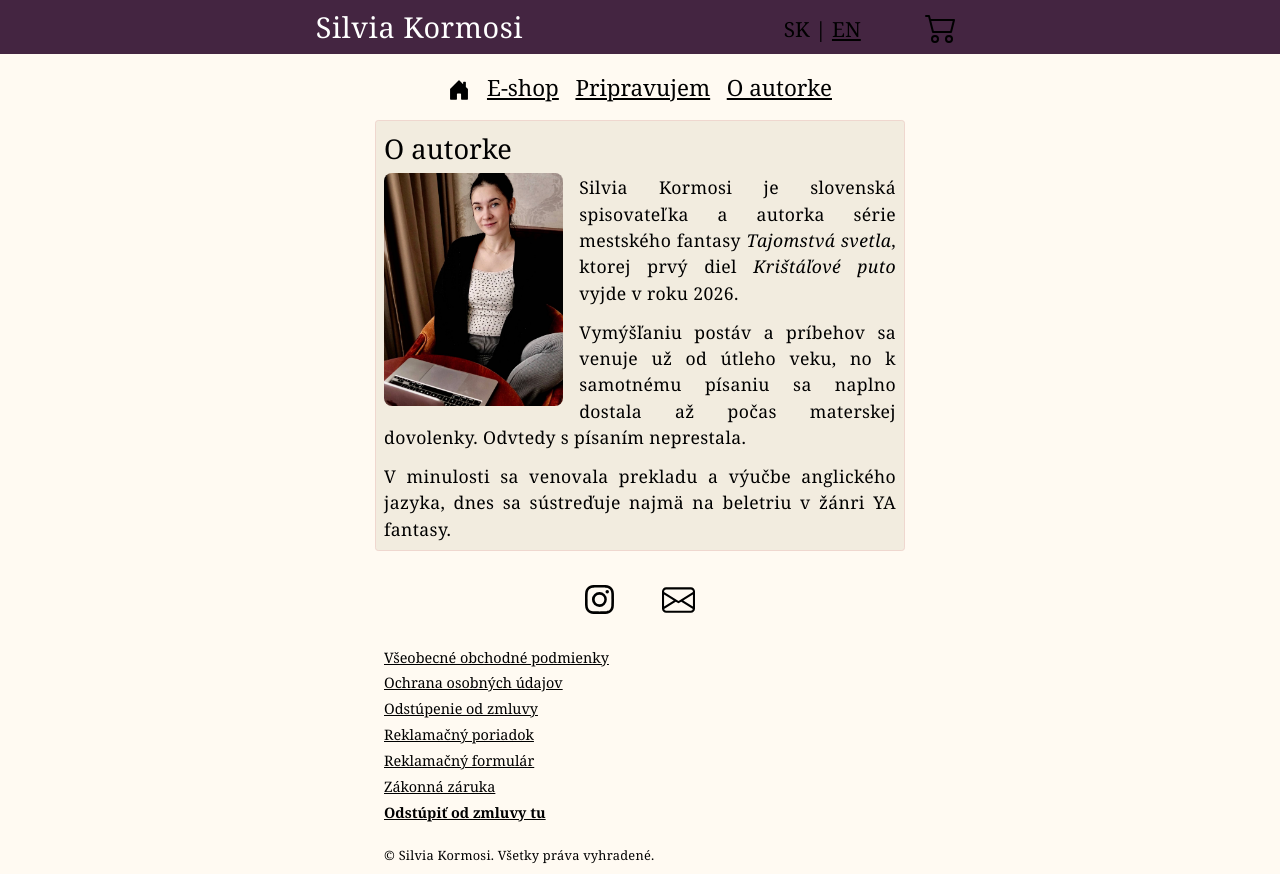
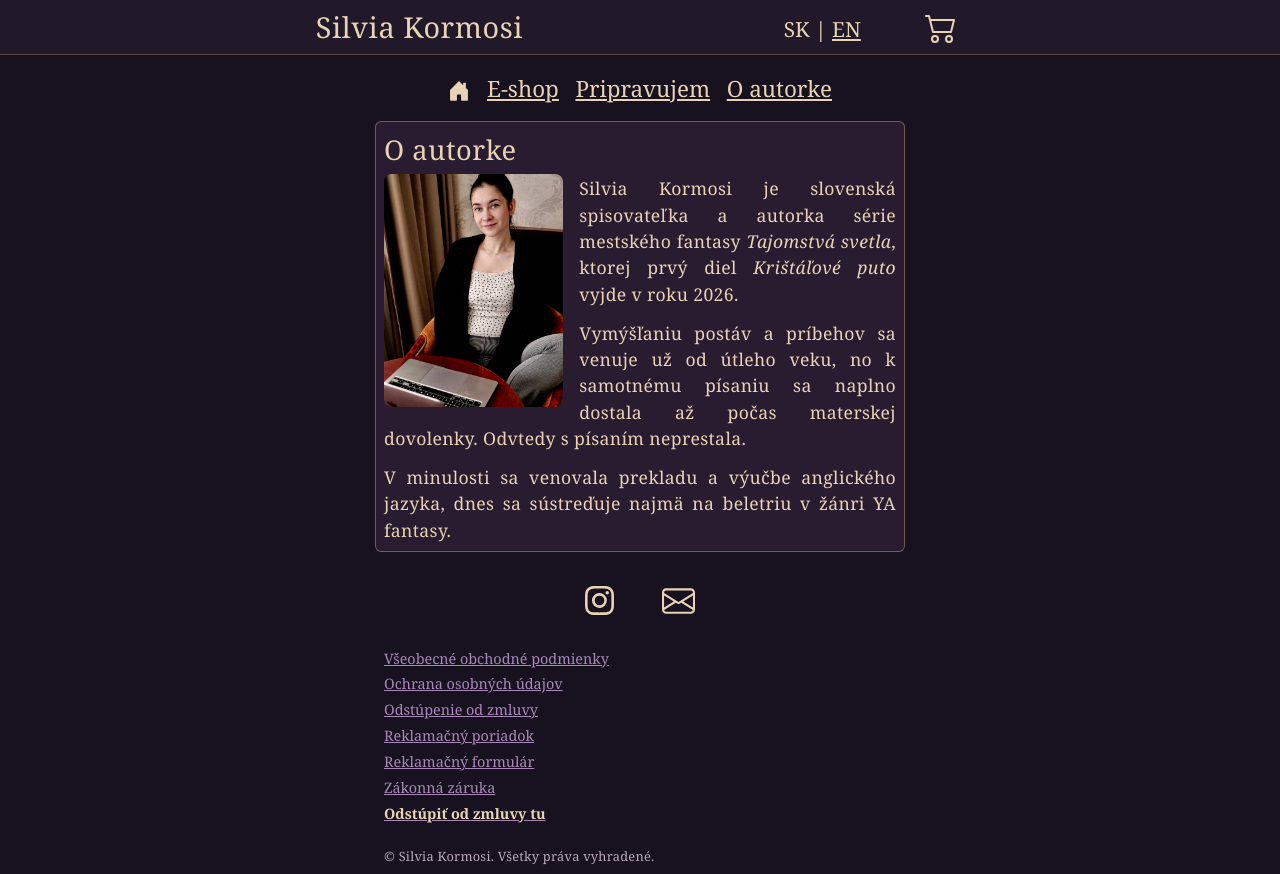
Before and after one commit to kormosi/eshop, a Django app: template templates/eshop/about.html in a window 1280 px wide. Run offline with Django 5.2, Linux system fonts and the light colour scheme; the template is opened without the code that fills it, so the values that code supplies are empty.

Commit message:
Change color-scheme

```diff
--- a/static/eshop/css/style.css
+++ b/static/eshop/css/style.css
@@ -46,6 +46,23 @@ table {
 /* My edits */
 /**/
 
+/* Palette */
+:root {
+    --nav: #211829;
+    --section: #291C30;
+    --heading: #D8BD8A;
+    --text: #E8D4B5;
+    --text-muted: #B9A9B9;
+    --button: #B99A62;
+    --button-text: #181220;
+    --link: #A987B8;
+    --deco: #A9D2D6;
+    --bg: #181220;
+}
+
+a { color: var(--link); }
+a:hover { color: var(--deco); }
+
 /* Localization */
 .lang { display: none; }
 .lang.active { display: block; }
@@ -58,19 +75,17 @@ body {
     display: flex;
     flex-direction: column;
     align-items: center;
-    background-color: #fffaf2;
+    background-color: var(--bg);
     font-family: Georgia, serif;
-    color: #000000;
+    color: var(--text);
 }
 
 /* Header */
 header {
     display: flex;
     justify-content: space-around;
-    background-color: #442541;
-    /*border-bottom: 0.10em;*/
-    /*border-style: solid;*/
-    /*border-color: #707070;*/
+    background-color: var(--nav);
+    border-bottom: 1px solid color-mix(in srgb, var(--heading) 30%, transparent);
     width: 100%; /* Otherwise it will shrink-to-content */
     position: sticky;
     top: 0;
@@ -88,7 +103,7 @@ header {
 .logo {
     margin-left: .3em;
     font-size: 1.8em;
-    color: white;
+    color: var(--text);
     letter-spacing: 0.02em;
     text-decoration: none;
 }
@@ -164,7 +179,7 @@ header {
 
 .lang-switch a {
     cursor: pointer;
-    color: #000000;
+    color: var(--text);
     text-decoration: underline;
 }
 
@@ -191,7 +206,13 @@ nav ul {
 }
 
 nav ul li a {
-    color: #000000;
+    color: var(--text);
+}
+
+nav ul li a:hover,
+.lang-switch a:hover,
+.logo:hover {
+    color: var(--link);
 }
 
 nav ul li a.active {
@@ -228,19 +249,24 @@ nav ul li a.active {
 }
 
 .articles {
-    background-color: #f2ecdf;
-    border-radius: 0.2em;
+    background-color: var(--section);
+    border-radius: 0.4em;
     margin-top: 0.5em;
     padding: 0.5em;
     padding-top: 0;
     border: 1px solid;
-    border-color: #efd7cf;
+    border-color: color-mix(in srgb, var(--heading) 40%, transparent);
     width: 100%;
     min-height: 20em;
 }
 
+h1, h2, h3, h4, h5, h6, #price {
+    color: var(--text);
+}
+
 h1 {
     font-size: 1.7em;
+    letter-spacing: 0.02em;
     margin-top: 0.5em;
     margin-bottom: 0.3em;
 }
@@ -466,15 +494,16 @@ footer {
 
 .footer-links a {
     text-decoration: underline;
-    color: #000000;
+    color: var(--link);
 }
 
 .footer-links a b{
     font-weight: bold;
+    color: var(--text);
 }
 
 .footer-links a:visited {
-    color: #000000;
+    color: var(--link);
 }
 
 .footer_icons {
@@ -492,6 +521,7 @@ footer img {
 .copyright {
     margin-top: 2em;
     font-size: 0.8em;
+    color: var(--text-muted);
 }
 
 #envelope-icon {
```
Also changed, not shown: other parts of static/eshop/css/style.css (+16 -16 lines), static/eshop/images/cart.svg, static/eshop/images/envelope.svg, static/eshop/images/house-door-fill.svg, static/eshop/images/instagram.svg.
